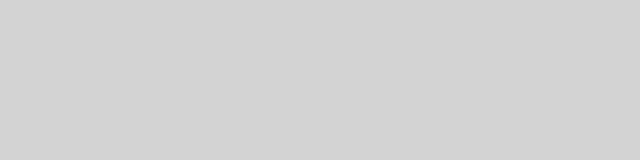
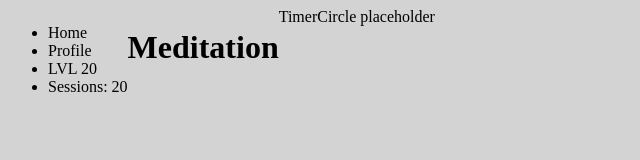
Before and after one commit to Julczan/med_page, a plain HTML site: page index.html in a window 1280 px wide. Shown: the whole page, without its empty margins (0-640 px from the left). Drawn offline with Linux system fonts and the light colour scheme.

Commit message:
circle animation

```diff
--- a/index.html
+++ b/index.html
@@ -7,6 +7,17 @@
     <link rel="stylesheet" href="styles.css" />
   </head>
   <body>
+    <aside>
+      <ul>
+        <li>Home</li>
+        <li>Profile</li>
+        <li>LVL 20</li>
+        <li>Sessions: 20</li>
+      </ul>
+    </aside>
+    <h1>Meditation</h1>
+    <div>Timer</div>
+    <div class="circle">Circle placeholder</div>
     <script src="script.js"></script>
   </body>
 </html>
--- a/styles.css
+++ b/styles.css
@@ -1,3 +1,23 @@
+@keyframes scaleIn {
+  from {
+    transform: scale(0.5, 0.5);
+    opacity: 0.5;
+  }
+  to {
+    transform: scale(2.5, 2.5);
+    opacity: 0;
+  }
+}
+
 body {
   background-color: lightgray;
+  display: flex;
 }
+/* .circle {
+  border-radius: 50%;
+  background-color: deepskyblue;
+  width: 150px;
+  height: 150px;
+  opacity: 0;
+  animation: scaleIn 4s infinite cubic-bezier(0.36, 0.11, 0.89, 0.32);
+} */
```
